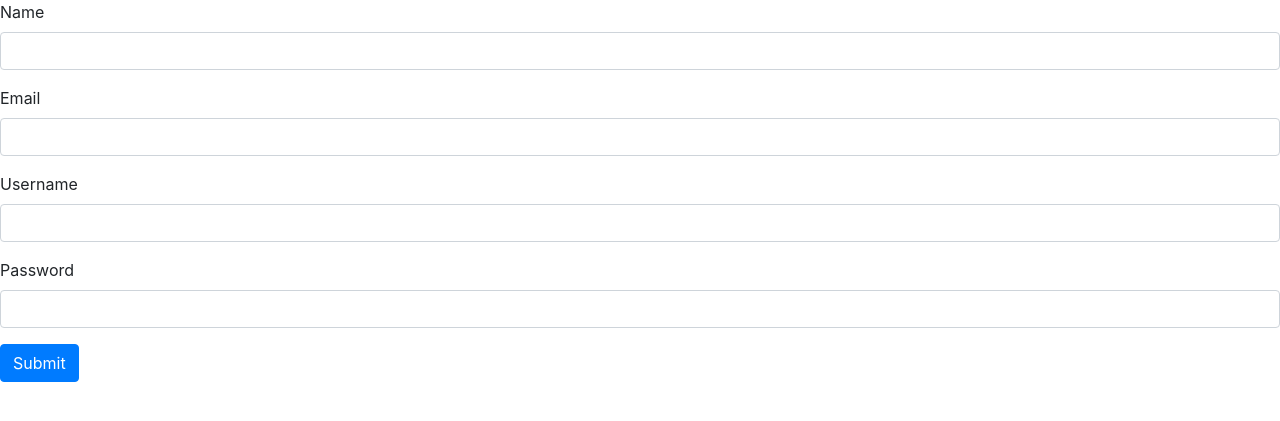
After one commit to iptomar/Transmedia, a PHP site: page /register.php in a window 1280 px wide. The commit adds this page. Shown: the top 421 px of the page. Run offline with PHP 8.4, Linux system fonts and the light colour scheme.

Commit message:
User registration form with no input verification

```diff
--- a/index.php
+++ b/index.php
@@ -23,5 +23,7 @@ echo '<p>Tiago = '.password_hash("tiago123", PASSWORD_DEFAULT).'</p>';*/
 </head>
 <body>
     <a href= "createStory.php">Create Story</a>
+
+    <a href= "register.php">Register</a>
 </body>
 </html>
--- /dev/null
+++ b/register.php
@@ -0,0 +1,62 @@
+<?php
+require "config/connectdb.php";
+if (isset($_POST["submit"])) {
+    $name = $_POST["name"];
+    $email = $_POST["email"];
+    $username = $_POST["username"];
+    $password = $_POST["password"];
+    $name = $_POST["name"];
+
+    //Generate the password hash along with the salt
+    $password = password_hash($password, PASSWORD_DEFAULT);
+
+    $sql = "INSERT INTO user (name, email, username, password ) VALUES (?,?,?,?)";
+    $stmt = $pdo->prepare($sql);
+    $stmt->execute([$name, $email, $username, $password]);
+}
+?>
+
+<!DOCTYPE html>
+<html lang="en">
+
+<head>
+    <meta charset="UTF-8">
+    <meta http-equiv="X-UA-Compatible" content="IE=edge">
+    <meta name="viewport" content="width=device-width, initial-scale=1.0">
+    <link rel="stylesheet" href="https://cdn.jsdelivr.net/npm/bootstrap@4.0.0/dist/css/bootstrap.min.css"
+        integrity="sha384-Gn5384xqQ1aoWXA+058RXPxPg6fy4IWvTNh0E263XmFcJlSAwiGgFAW/dAiS6JXm" crossorigin="anonymous">
+    <title>Register User</title>
+</head>
+
+<body>
+    <?php
+    ?>
+    <form method="post" action="register.php">
+        <!-- Form textbox for the user to insert the name !-->
+        <div class="form-group">
+            <label for="name">Name</label>
+            <input type="text" class="form-control" id="name" required name="name">
+        </div>
+
+        <!-- Form textbox for the user to insert the email !-->
+        <div class="form-group">
+            <label for="email">Email</label>
+            <input type="email" class="form-control" id="email" required name="email">
+        </div>
+
+        <!-- Form textbox for the user to insert the name !-->
+        <div class="form-group">
+            <label for="username">Username</label>
+            <input type="text" class="form-control" id="username" required name="username">
+        </div>
+
+        <div class="form-group">
+            <label for="password">Password</label>
+            <input type="password" class="form-control" id="password" required name="password">
+        </div>
+
+        <button type="submit" name="submit" class="btn btn-primary">Submit</button>
+    </form>
+</body>
+
+</html>
```
